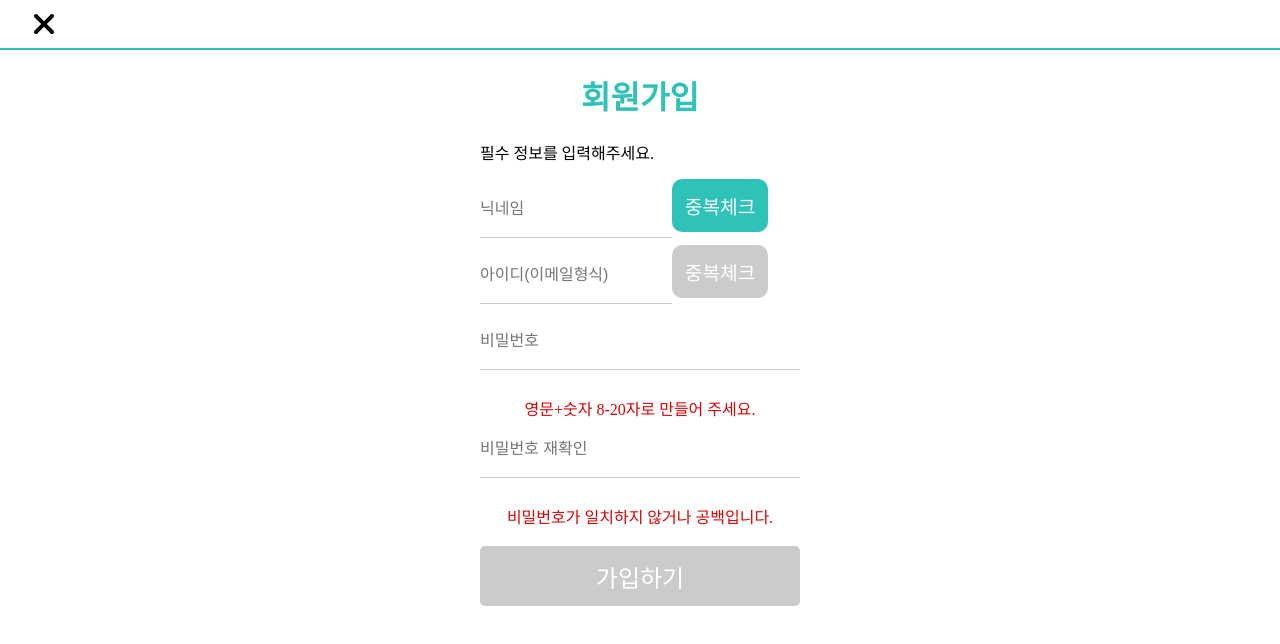
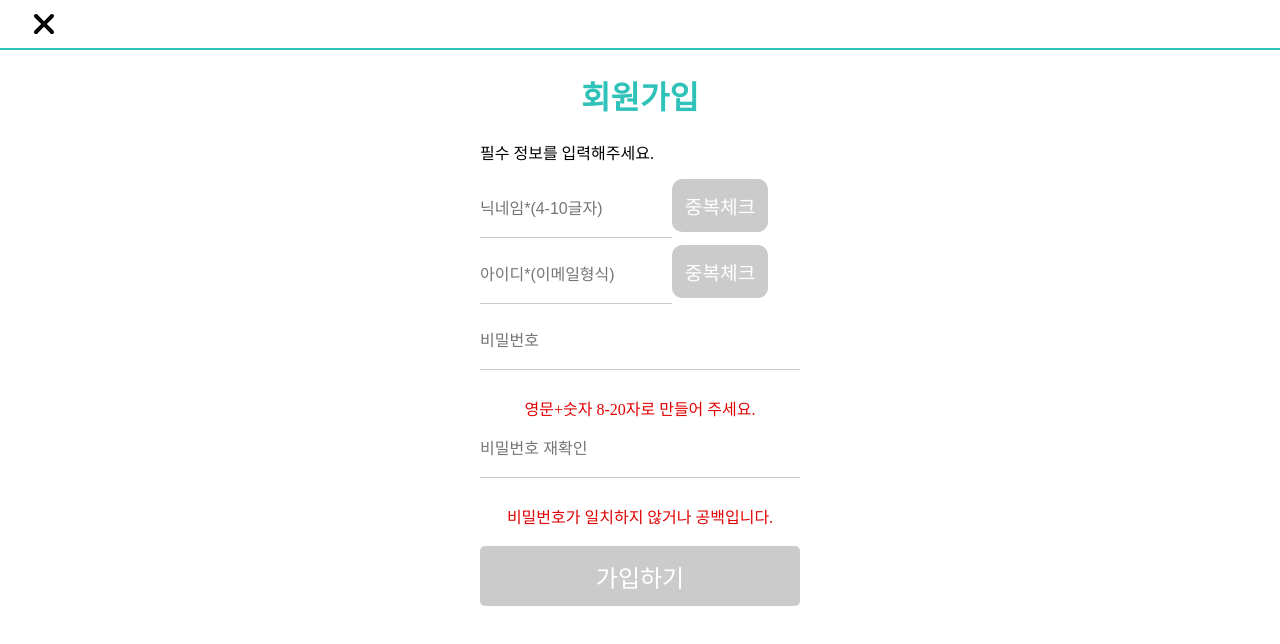
Before and after one commit to kevinkim910408/baedal_minjok_clone, a React (Create React App) app: page /signup in a window 1280 px wide. Shown: the top 644 px of the page. Built offline with nearby package versions, Linux system fonts and the light colour scheme; a web font is replaced by a local one.

Commit message:
feat: 아이디 정규식 적용, 회원가입시 로그인페이지 이동

```diff
--- a/src/Components/SignInUpComponents/SignupComp.jsx
+++ b/src/Components/SignInUpComponents/SignupComp.jsx
@@ -1,31 +1,33 @@
 import React, { useState } from 'react'
+import { useNavigate } from 'react-router-dom'
 import { useDispatch, useSelector } from 'react-redux'
 import { __userSignUp, __userIdCheck, __userEmailCheck } from '../../Redux/modules/user'
+import { passwordRegCheck, emailRegCheck, idRegCheck } from '../../Shared/LoginCheck'
+import {StInput, StWrap, StSmallInput , StSubmitButton, StDiv, StTitle, StFlexInfoInput, StButton} from './SigninupStyled'
 import ExitHeader from '../Common/ExitHeader'
-import { passwordCheck, emailRegCheck } from '../../Shared/LoginCheck'
-import {StInput, StWrap, StSmallInput , StSubmitButton, StDiv, StTitle, StFlexInfoInput, StButton} from './SigninupStyled'
-import { useEffect } from 'react'
 
 const NICKNAME_MAX_LENGTH = 10;
-const EMAIL_MAX_LENGTH = 20;
+const EMAIL_MAX_LENGTH = 25;
 const PW_MAX_LENGTH = 20;
 const PW_MIN_LENGTH = 8;
 
 const Signup = () => {
+  const dispatch = useDispatch();
+  const navigate = useNavigate();
   // states
   const [nickName, setNickName] = useState("");
   const [email, setEmail] = useState("");
   const [pw, setPw] = useState("");
   const [pwTwo, setPwTwo] = useState("");
-  const [savedTemp, setSavedTemp] = useState("");
+  const [savedId, setSavedId] = useState("");
+  const [savedEmail, setSavedEmail] = useState("");
 
   let {idCheck, emailCheck} = useSelector(state=>state.userReducer); // get data from Store
-  const dispatch = useDispatch();
 
   // 버튼 비활성화 함수들
   const onDisableHandler = () => {
-    if(passwordCheck(pw) === false) return true;
-    else if (passwordCheck(pwTwo) === false) return true;
+    if(passwordRegCheck(pw) === false) return true;
+    else if (passwordRegCheck(pwTwo) === false) return true;
     else if((Boolean(!email) || Boolean(!nickName) || Boolean(pw?.length < PW_MIN_LENGTH) || Boolean(pwTwo?.length < PW_MIN_LENGTH))) return true;
     else if (pw !== pwTwo) return true;
     else if (idCheck === false) return true;
@@ -34,23 +36,23 @@ const Signup = () => {
   }
 
   const onDupIdDisableHandler = () => {
+    if(idRegCheck(nickName)=== false) return true;
     if(idCheck === false)return false;
-    if(nickName !== savedTemp) return false;
+    if(nickName !== savedId) return false;
     else return true;
   }
 
-  console.log(emailRegCheck(email))
   const onDupEmailDisableHandler = () => {
     if(emailRegCheck(email) === false) return true;
     if(emailCheck === false) return false;
-    if(email !== savedTemp) return false;
+    if(email !== savedEmail) return false;
     else return true;
   }
 
   // 서버 연결 함수들
-  const onSignUpHandler = () => {dispatch(__userSignUp({email,nickName,pw,pwTwo}))}
-  const onIdDupCheckHandler = (id) => {dispatch(__userIdCheck({id})); setSavedTemp(nickName)}
-  const onEmailDupCheckHandler = (email) => {dispatch(__userEmailCheck({email})); setSavedTemp(email);}
+  const onSignUpHandler = () => {dispatch(__userSignUp({email,nickName,pw,pwTwo})); navigate('/signin')}
+  const onIdDupCheckHandler = (id) => {dispatch(__userIdCheck({id})); setSavedId(nickName)}
+  const onEmailDupCheckHandler = (email) => {dispatch(__userEmailCheck({email})); setSavedEmail(email);}
 
   return (
     <>
@@ -63,17 +65,17 @@ const Signup = () => {
           </StFlexInfoInput>
           {/* Inputs */}
           <StDiv>
-            <StSmallInput type="text" placeholder='닉네임' onChange={(e)=> setNickName(e.target.value)} maxLength={NICKNAME_MAX_LENGTH}/>
+            <StSmallInput type="text" placeholder='닉네임*(4-10글자)' onChange={(e)=> setNickName(e.target.value)} maxLength={NICKNAME_MAX_LENGTH}/>
             <StButton disabled={onDupIdDisableHandler()} onClick={()=>{onIdDupCheckHandler(nickName)}}>중복체크</StButton>
           </StDiv>
 
           <StDiv>
-            <StSmallInput type="email" placeholder='아이디(이메일형식)' onChange={(e)=> setEmail(e.target.value)} maxLength={EMAIL_MAX_LENGTH}/>
+            <StSmallInput type="email" placeholder='아이디*(이메일형식)' onChange={(e)=> setEmail(e.target.value)} maxLength={EMAIL_MAX_LENGTH}/>
             <StButton disabled={onDupEmailDisableHandler()} onClick={()=>{onEmailDupCheckHandler(email)}}>중복체크</StButton>
           </StDiv>
 
           <StInput type="password" placeholder='비밀번호' onChange={(e)=> setPw(e.target.value)} maxLength={PW_MAX_LENGTH}/>
-          {passwordCheck(pw) ? <p className='pass'>형식에 맞는 비밀번호 입니다.</p> : <p className='danger'> 영문+숫자 8-20자로 만들어 주세요.</p>}
+          {passwordRegCheck(pw) ? <p className='pass'>형식에 맞는 비밀번호 입니다.</p> : <p className='danger'> 영문+숫자 8-20자로 만들어 주세요.</p>}
 
           <StInput type="password" placeholder='비밀번호 재확인' onChange={(e)=> setPwTwo(e.target.value)} maxLength={PW_MAX_LENGTH}/>
           {pw === pwTwo && pwTwo?.length > PW_MIN_LENGTH ? <p className='pass'>형식에 맞는 비밀번호 입니다.</p> : <p className='danger'> 비밀번호가 일치하지 않거나 공백입니다.</p>}
--- a/src/Shared/LoginCheck.js
+++ b/src/Shared/LoginCheck.js
@@ -1,19 +1,19 @@
 // 로그인, 회원가입 유효성 검사 파일
 
 // 아이디 형식 검사
-export const idCheck = (username) => {
-  const regPass = /^(?=.*[0-9a-zA-Z])[가-힣a-zA-Z0-9-_.]{4,15}$/;
-  return regPass.test(username);
+export const idRegCheck = (id) => {
+  const regPass = /^(?=.*[0-9a-zA-Z가-힣])[가-힣a-zA-Z0-9-_.]{4,15}$/;
+  return regPass.test(id);
 };
 
 // 비밀번호 체크
-export const passwordCheck = (passwordcheck) => {
+export const passwordRegCheck = (pw) => {
   const regPass = /^(?=.*[A-Za-z])(?=.*\d)[A-Za-z\d~!@#$%^&*()+|=]{8,20}$/;
-  return regPass.test(passwordcheck);
+  return regPass.test(pw);
 };
 
 export const emailRegCheck = (email) =>{
-  const regPass = /(([^<>()\[\]\\.,;:\s@"]+(\.[^<>()\[\]\\.,;:\s@"]+)*)|(".+"))@((\[[0-9]{1,3}\.[0-9]{1,3}\.[0-9]{1,3}\.[0-9]{1,3}])|(([a-zA-Z\-0-9]+\.)+[a-zA-Z]{2,}))/g;
+  const regPass = /(([^<>()[\]\\.,;:\s@"]+(\.[^<>()[\]\\.,;:\s@"]+)*)|(".+"))@((\[[0-9]{1,3}\.[0-9]{1,3}\.[0-9]{1,3}\.[0-9]{1,3}])|(([a-zA-Z\-0-9]+\.)+[a-zA-Z]{2,}))/g;
   return regPass.test(email);
 }
 
```
